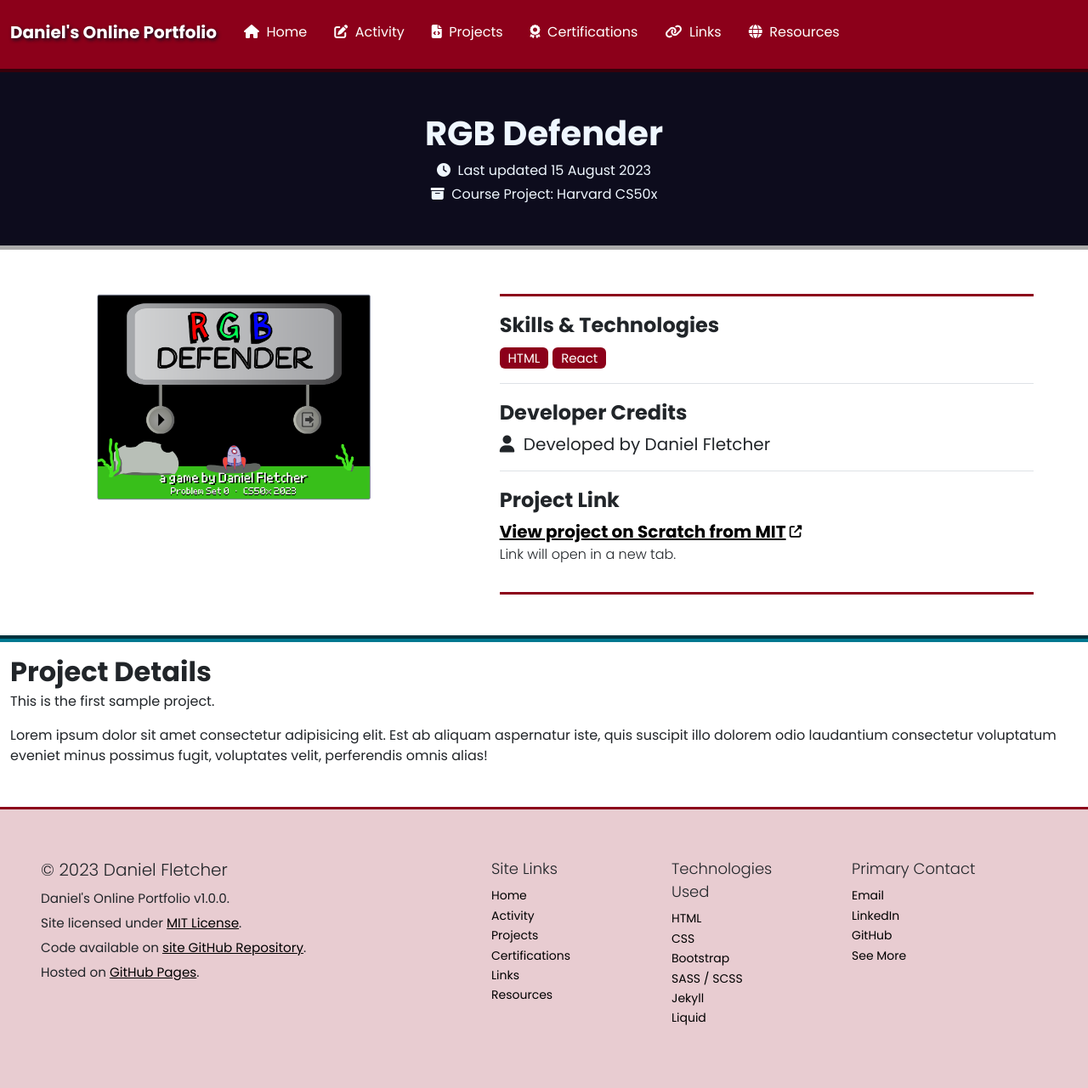
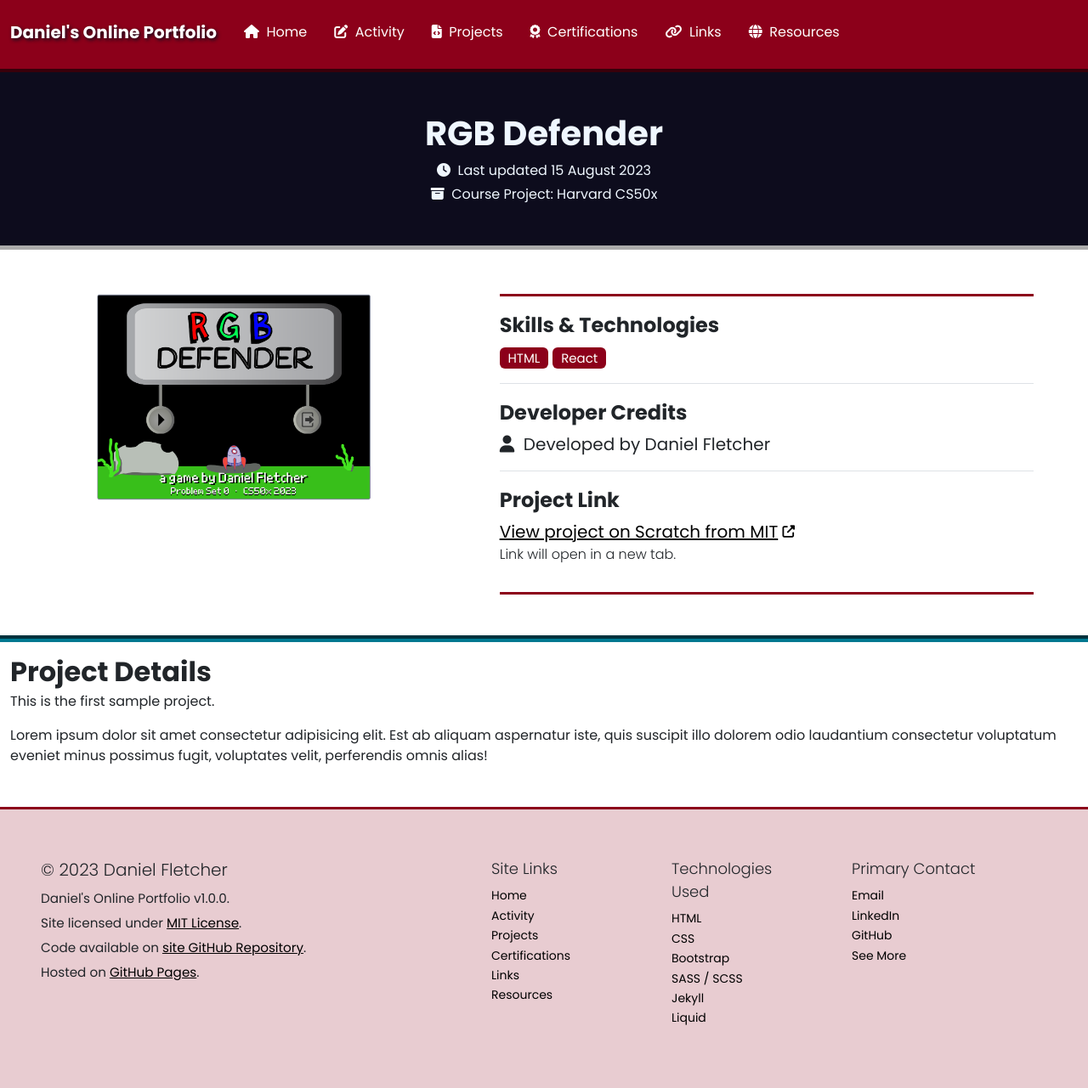
Before and after one commit to DanielTheFletch/portfolio, a Jekyll site: the page built from _projects/sample-proj.html, in a window 1280 px wide. Shown: the whole page at 85% size. Built offline with Jekyll 4.4.1, drawn with Linux system fonts in a browser that asks for light colours.

Commit message:
Tweak font properties in Project page layout

```diff
--- a/_layouts/project.html
+++ b/_layouts/project.html
@@ -40,7 +40,7 @@ layout: default
 
       <!-- Direct link -->
       <p class="fw-bold fs-4 mb-1">Project Link</p>
-      <p class="fw-bold fs-5 mb-0">
+      <p class="fs-5 mb-0">
         <a class="external-link text-decoration-none" href={{ page.link_href }} target="_blank">
           <span class="text-decoration-underline">View project on {{ page.link_site }}</span>
           <i class="fa-solid fa-up-right-from-square"></i>
```
